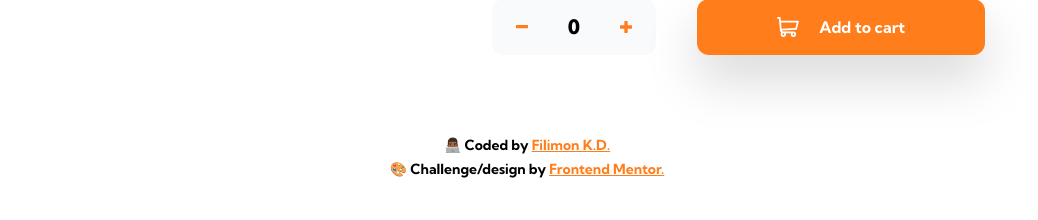
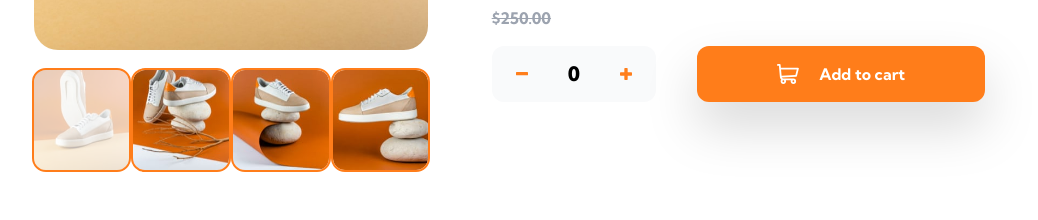
Before and after one commit to filimonkd/sneakers-e-commerce-telegram-bot-website, a Vue app: page / in a window 1280 px wide. Shown: the part 483-703 px from the top of the page, without its empty margins (113-1151 px from the left). Built offline with nearby package versions, Linux system fonts and the light colour scheme.

Commit message:
update store

```diff
--- a/src/main.js
+++ b/src/main.js
@@ -2,19 +2,96 @@ import { createApp } from "vue";
 import { createStore } from "vuex";
 import "./style.css";
 import App from "./App.vue";
+import shoe1 from "../src/images/image-product-1-thumbnail.jpg";
+import shoe2 from "../src/images/image-product-2-thumbnail.jpg";
+import shoe3 from "../src/images/image-product-3-thumbnail.jpg";
+import shoe4 from "../src/images/image-product-4-thumbnail.jpg";
+import product1 from "../src/images/image-product-1.jpg";
+import product2 from "../src/images/image-product-2.jpg";
+import product3 from "../src/images/image-product-3.jpg";
+import product4 from "../src/images/image-product-4.jpg";
 
 const store = createStore({
   state() {
     return {
       addToCartCount: null,
       count: 0,
+      showNav:false,
       showCart: false,
+      checkoutState :false,
       cartValue: null,
       setCartValue: null,
       setSneakersPrice: null,
+      activeImage: 1,
+      productImage: product1,
+      shoes: [
+        {
+          id: 1,
+          shoe: shoe1,
+          product: product1,
+        },
+        {
+          id: 2,
+          shoe: shoe2,
+          product: product2,
+        },
+        {
+          id: 3,
+          shoe: shoe3,
+          product: product3,
+        },
+        {
+          id: 4,
+          shoe: shoe4,
+          product: product4,
+        },
+      ],
     };
   },
   mutations: {
+    async handleImage(state, payload) {
+      try {
+        state.activeImage = payload;
+        for (let index = 1; index < state.shoes.length; index++) {
+          state.productImage = state.shoes[payload-1].product;
+        }
+      } catch (error) {
+        console.log(error);
+      }
+    },
+    async handleMobImage(state) {
+      try {
+        if (state.activeImage <4) {
+          state.activeImage = state.activeImage + 1;
+          state.productImage = state.shoes[state.activeImage-1].product;
+        }
+
+      } catch (error) {
+        console.log(error);
+      }
+    },
+    async handleMobImageback(state) {
+      try {
+        if (state.activeImage >1) {
+          state.activeImage = state.activeImage - 1;
+          state.productImage = state.shoes[state.activeImage-1].product;
+        }
+
+      } catch (error) {
+        console.log(error);
+      }
+    },
+    checkoutCart(state) {
+      state.checkoutState =true;
+      setTimeout(() => {
+        if (state.checkoutState === true) {
+          state.checkoutState=false;
+        }
+      }, 4000);
+      state.setCartValue = null;
+      state.addToCartCount = null;
+      state.count = 0;
+    },
     addToCount(state, payload) {
       state.count = state.count + payload;
     },
@@ -68,3 +145,4 @@ const app = createApp(App);
 app.use(store);
 
 app.mount("#app");
+// createApp(App).mount('#app')
```
